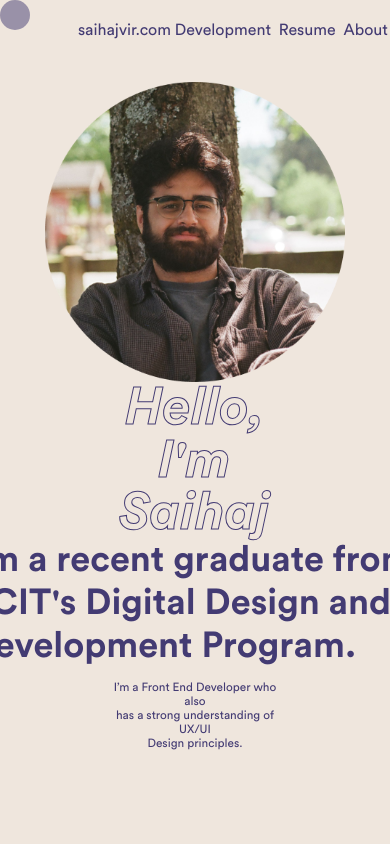
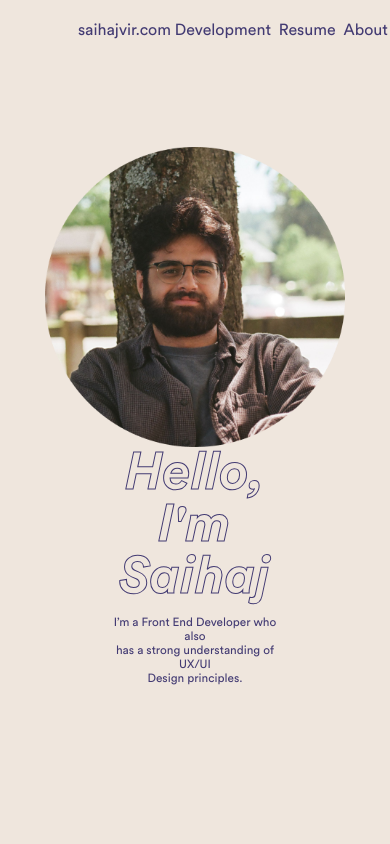
Before and after one commit to saihajvir/Portfolio, a Next.js app: page / in a window 390 px wide. Shown: the top 844 px of the page. Built offline with nearby package versions, Linux system fonts and the light colour scheme.

Commit message:
changes to optimize more for mobile

```diff
--- a/pages/index.js
+++ b/pages/index.js
@@ -50,7 +50,7 @@ export default function Home({
 
 
   return <>
-    <CustomCursor/>
+    {/* <CustomCursor/> */}
     <Wrapper>
     <NavBar />
     {
@@ -86,12 +86,16 @@ export default function Home({
         </HeadshotCont>
 
         <HeaderText color={comp_themes[theme].text_color}>
-            Hello,<br/>I'm Saihaj
-          </HeaderText>
+          Hello,<br/>I'm Saihaj
+        </HeaderText>
 
-          <DescriptionText color={comp_themes[theme].text_color}>
-            I’m a Front End Developer who also has a strong understanding of UX/UI Design principles.
-          </DescriptionText>
+        <StudentText color={comp_themes[theme].text_color}>
+            I'm a recent graduate from <br/>BCIT's Digital Design and <br/>Development Program.
+        </StudentText>
+
+        <DescriptionText color={comp_themes[theme].text_color}>
+          I’m a Front End Developer who also has a strong understanding of UX/UI Design principles.
+        </DescriptionText>
       </IntroCont>
     }
 
@@ -368,7 +372,7 @@ const IntroTextCont = styled.div`
   }
 `
 const HeaderText = styled.span`
-  font-family: 'Circular';
+  font-family: 'Circular', Helvetica, Arial;
   font-weight: bold;
   font-style: italic;
   font-size: 100px;
@@ -392,6 +396,11 @@ const StudentText = styled.span`
   font-size: 36px;
   color: ${props=>props.color};
   white-space: pre;
+
+  @media screen and (max-width: 1200px)
+  {
+    display: none;
+  }
 `
 const DescriptionText = styled.p`
   font-family: 'Circular';
--- a/styles/globals.css
+++ b/styles/globals.css
@@ -6,7 +6,7 @@ body {
     Ubuntu, Cantarell, Fira Sans, Droid Sans, Helvetica Neue, sans-serif;
   overflow-x: hidden;
   scroll-behavior: smooth;
-  cursor: none;
+  /* cursor: none; */
 }
 
 a {
```
